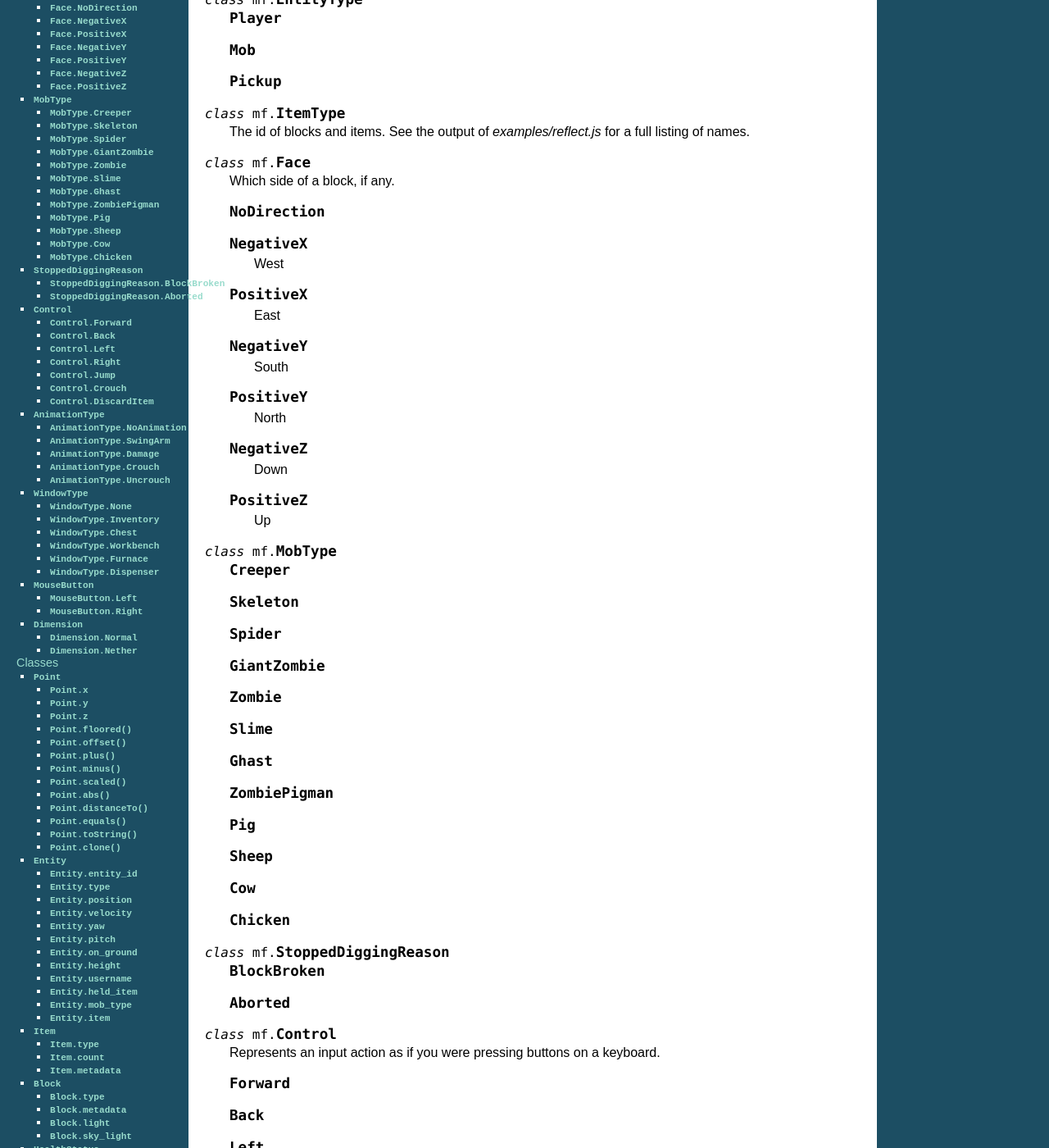
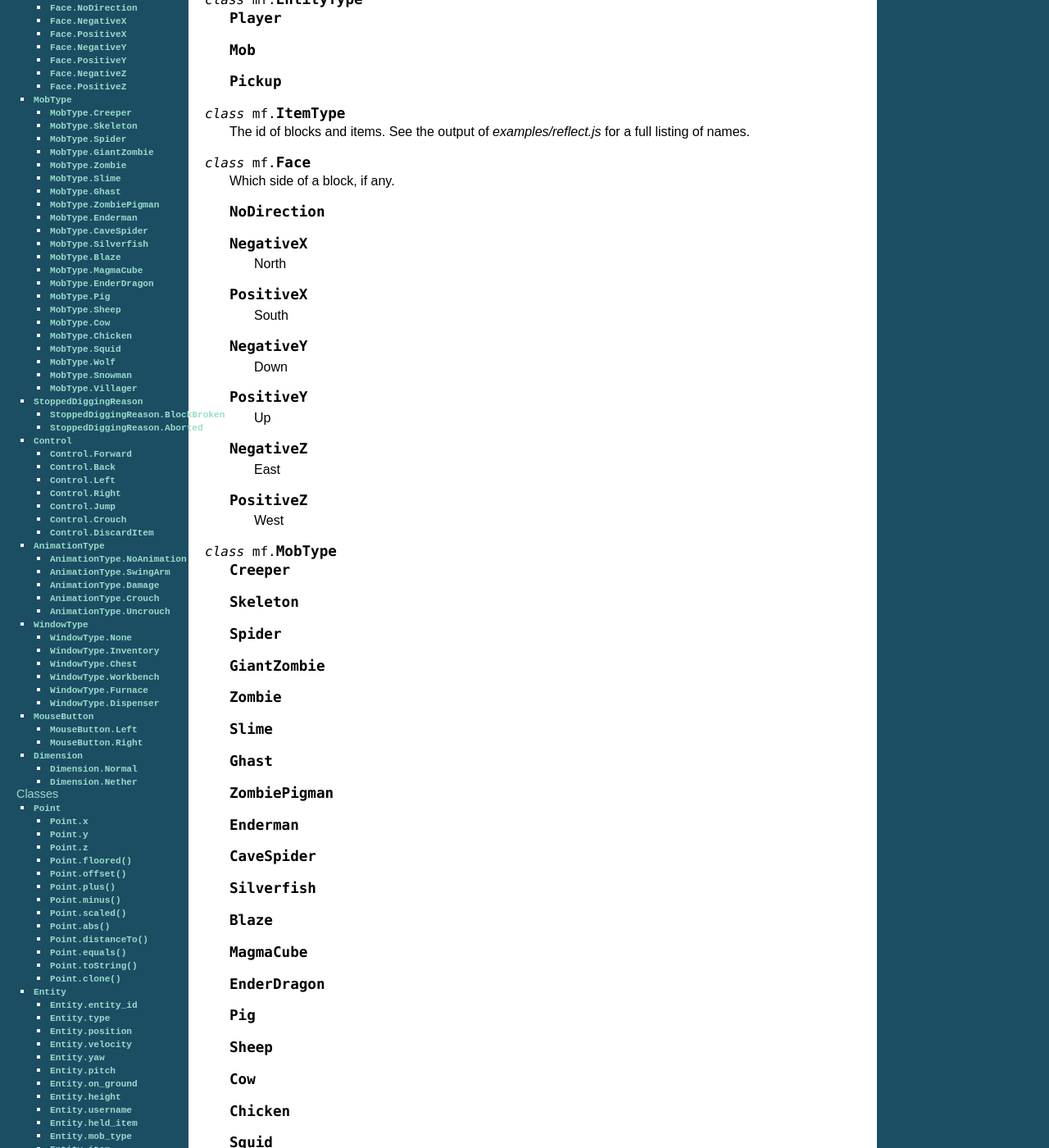
Before and after one commit to PrismarineJS/mineflayer, a Sphinx documentation site: the page built from doc/mf.rst, in a window 1280 px wide and 1400 px high, scrolled down 202 px. Shown: the whole window at 82% size. Built offline with Sphinx 7.4.7, drawn with Linux system fonts in a browser that asks for light colours.

Commit message:
updating mf.Face and mf.MobType for issue #33

```diff
--- a/doc/mf.rst
+++ b/doc/mf.rst
@@ -26,27 +26,27 @@ Enums
    .. attribute:: NoDirection
    .. attribute:: NegativeX
 
-      West
+      North
 
    .. attribute:: PositiveX
 
-      East
+      South
 
    .. attribute:: NegativeY
 
-      South
+      Down
 
    .. attribute:: PositiveY
 
-      North
+      Up
 
    .. attribute:: NegativeZ
 
-      Down
+      East
 
    .. attribute:: PositiveZ
 
-      Up
+      West
 
 .. class:: MobType
 
@@ -58,10 +58,20 @@ Enums
     .. attribute:: Slime
     .. attribute:: Ghast
     .. attribute:: ZombiePigman
+    .. attribute:: Enderman
+    .. attribute:: CaveSpider
+    .. attribute:: Silverfish
+    .. attribute:: Blaze
+    .. attribute:: MagmaCube
+    .. attribute:: EnderDragon
     .. attribute:: Pig
     .. attribute:: Sheep
     .. attribute:: Cow
     .. attribute:: Chicken
+    .. attribute:: Squid
+    .. attribute:: Wolf
+    .. attribute:: Snowman
+    .. attribute:: Villager
 
 .. class:: StoppedDiggingReason
 
```
